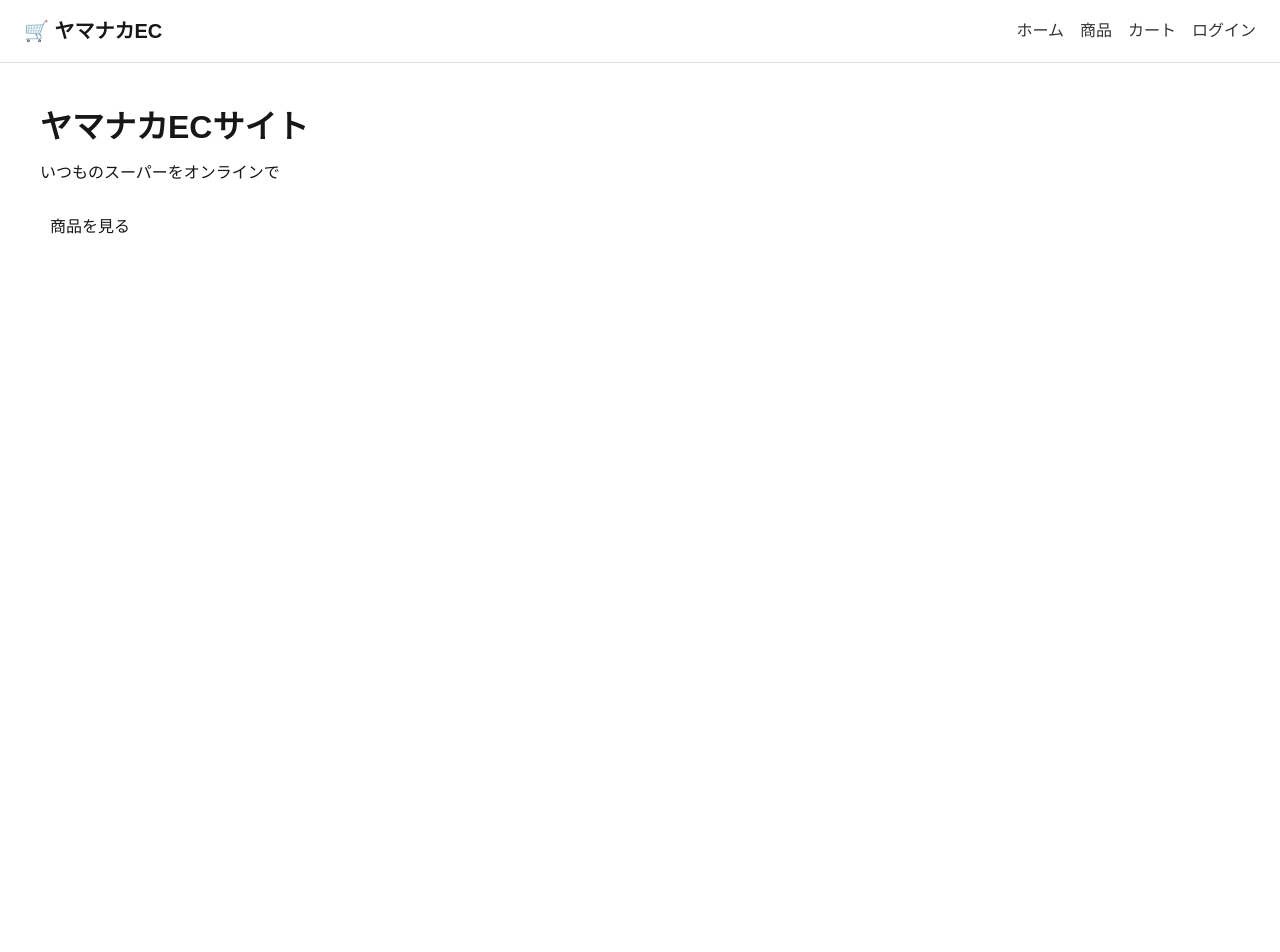
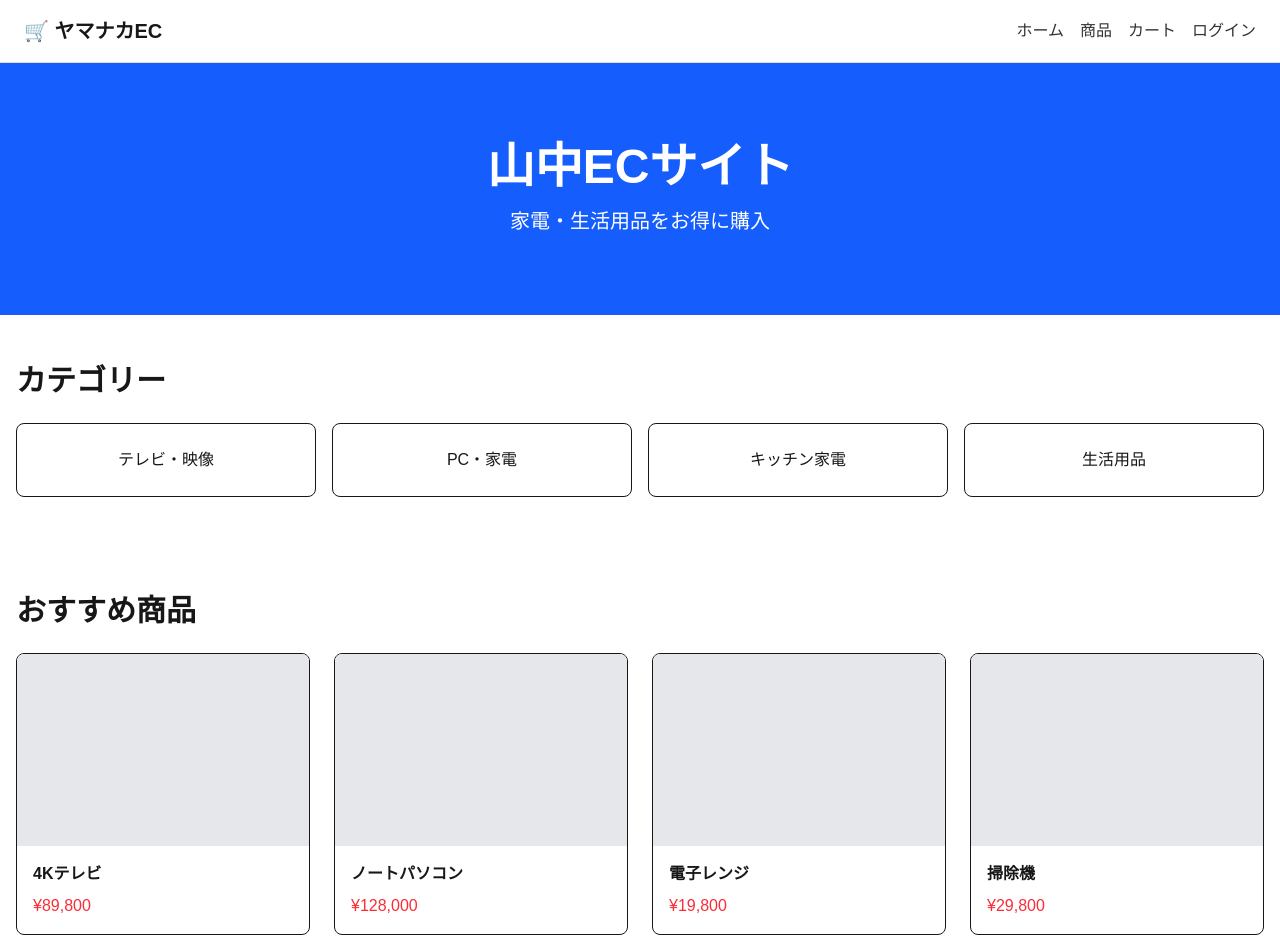
Before and after one commit to noise021/yamanaka-ec, a Next.js app: page / in a window 1280 px wide. Shown: the top 952 px of the page. Before the commit the page ends 800 px from the top, so only its background shows below. Built offline with nearby package versions, Linux system fonts and the light colour scheme.

Commit message:
トップページ作成

```diff
--- a/app/page.tsx
+++ b/app/page.tsx
@@ -1,17 +1,109 @@
-export default function Home() {
+export default function HomePage() {
+  const categories = [
+    "テレビ・映像",
+    "PC・家電",
+    "キッチン家電",
+    "生活用品",
+  ];
+
+  const products = [
+    {
+      id: 1,
+      name: "4Kテレビ",
+      price: "¥89,800",
+    },
+    {
+      id: 2,
+      name: "ノートパソコン",
+      price: "¥128,000",
+    },
+    {
+      id: 3,
+      name: "電子レンジ",
+      price: "¥19,800",
+    },
+    {
+      id: 4,
+      name: "掃除機",
+      price: "¥29,800",
+    },
+  ];
+
   return (
-    <main style={{ padding: 40 }}>
-      <h1 style={{ fontSize: 32, fontWeight: "bold" }}>
-        ヤマナカECサイト
-      </h1>
+    <main>
+      {/* メインバナー */}
+      <section className="bg-blue-600 text-white py-20">
+        <div className="max-w-7xl mx-auto px-4 text-center">
+          <h1 className="text-5xl font-bold mb-4">
+            山中ECサイト
+          </h1>
 
-      <p style={{ marginTop: 10 }}>
-        いつものスーパーをオンラインで
-      </p>
+          <p className="text-xl">
+            家電・生活用品をお得に購入
+          </p>
+        </div>
+      </section>
 
-      <button style={{ marginTop: 20, padding: 10 }}>
-        商品を見る
-      </button>
+      {/* カテゴリー */}
+      <section className="max-w-7xl mx-auto px-4 py-12">
+        <h2 className="text-3xl font-bold mb-6">
+          カテゴリー
+        </h2>
+
+        <div className="grid grid-cols-2 md:grid-cols-4 gap-4">
+          {categories.map((category) => (
+            <div
+              key={category}
+              className="border rounded-lg p-6 text-center hover:shadow-lg cursor-pointer"
+            >
+              {category}
+            </div>
+          ))}
+        </div>
+      </section>
+
+      {/* おすすめ商品 */}
+      <section className="max-w-7xl mx-auto px-4 py-12">
+        <h2 className="text-3xl font-bold mb-6">
+          おすすめ商品
+        </h2>
+
+        <div className="grid grid-cols-1 md:grid-cols-4 gap-6">
+          {products.map((product) => (
+            <div
+              key={product.id}
+              className="border rounded-lg overflow-hidden hover:shadow-lg"
+            >
+              <div className="h-48 bg-gray-200" />
+
+              <div className="p-4">
+                <h3 className="font-bold">
+                  {product.name}
+                </h3>
+
+                <p className="text-red-500 mt-2">
+                  {product.price}
+                </p>
+              </div>
+            </div>
+          ))}
+        </div>
+      </section>
+
+      {/* お知らせ */}
+      <section className="bg-gray-100 py-12">
+        <div className="max-w-7xl mx-auto px-4">
+          <h2 className="text-3xl font-bold mb-6">
+            お知らせ
+          </h2>
+
+          <ul className="space-y-4">
+            <li>2026/07/07 サイトを公開しました。</li>
+            <li>2026/07/07 夏のセール開催中です。</li>
+            <li>2026/07/07 新商品を追加しました。</li>
+          </ul>
+        </div>
+      </section>
     </main>
   );
 }
```
Also changed, not shown: 19 other files (tests, documents, lock files or other folders).
